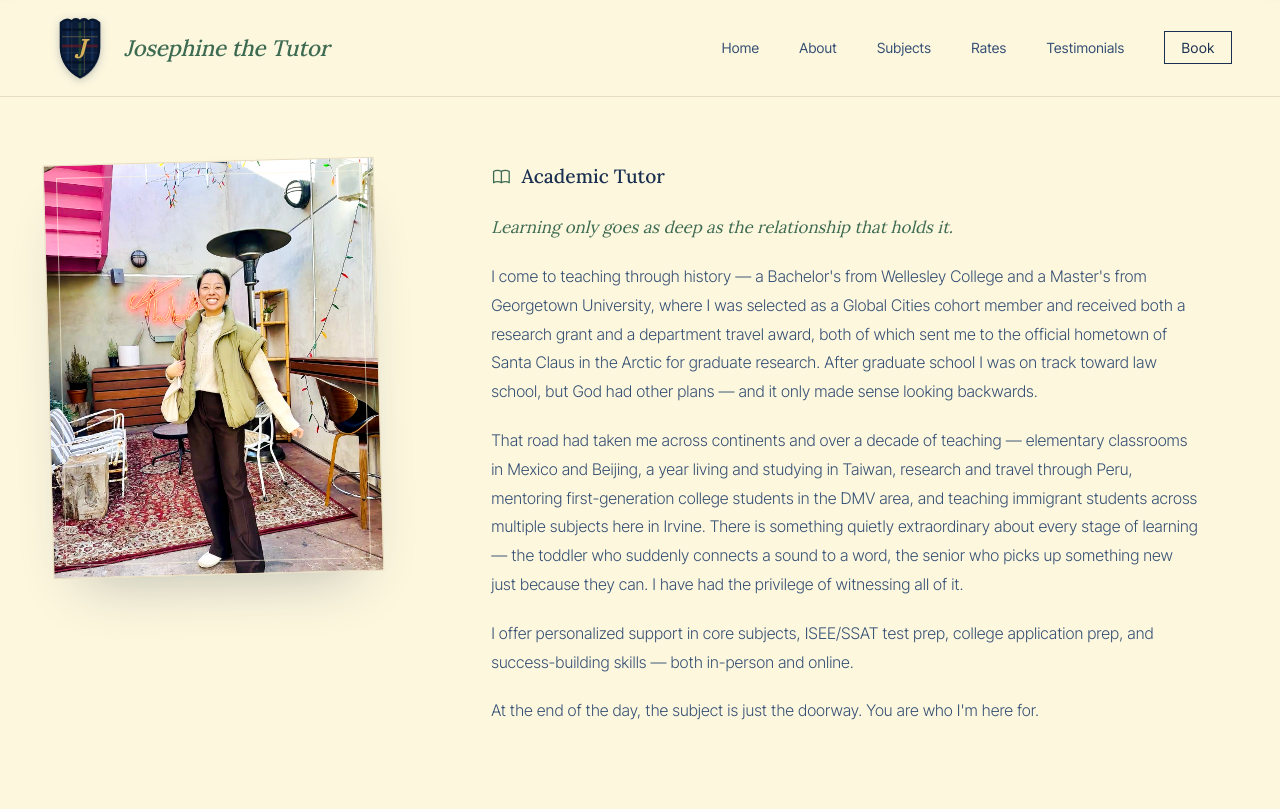
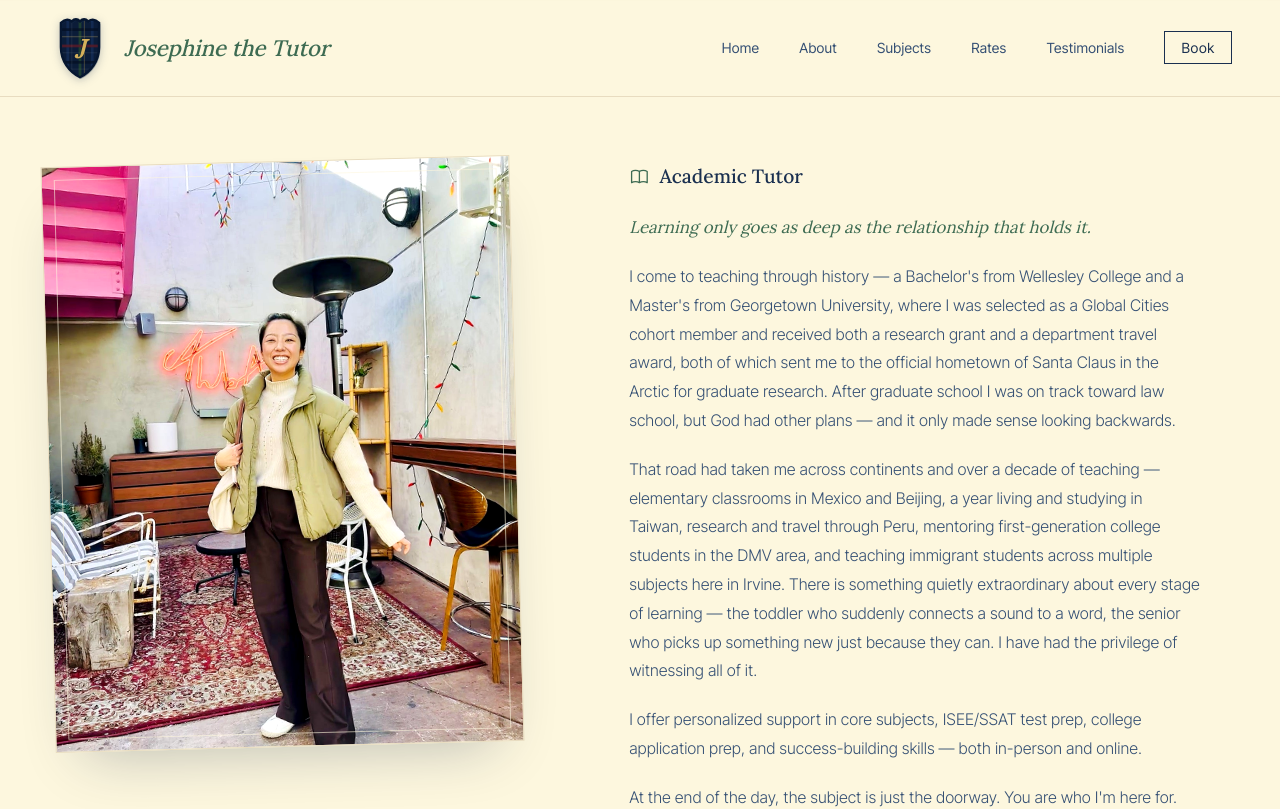
Before and after one commit to patrickparagas1/josephine-tutoring, a Next.js app: page /about in a window 1280 px wide. Shown: the top 809 px of the page. Built offline with nearby package versions, Linux system fonts and the light colour scheme.

Commit message:
Make about page photo larger on desktop

```diff
--- a/app/globals.css
+++ b/app/globals.css
@@ -527,7 +527,7 @@ section {
 }
 .about-grid {
   display: grid;
-  grid-template-columns: 0.6fr 1.4fr;
+  grid-template-columns: 0.85fr 1.15fr;
   grid-template-rows: auto auto;
   gap: 3rem 5rem;
   max-width: 1200px;
```
